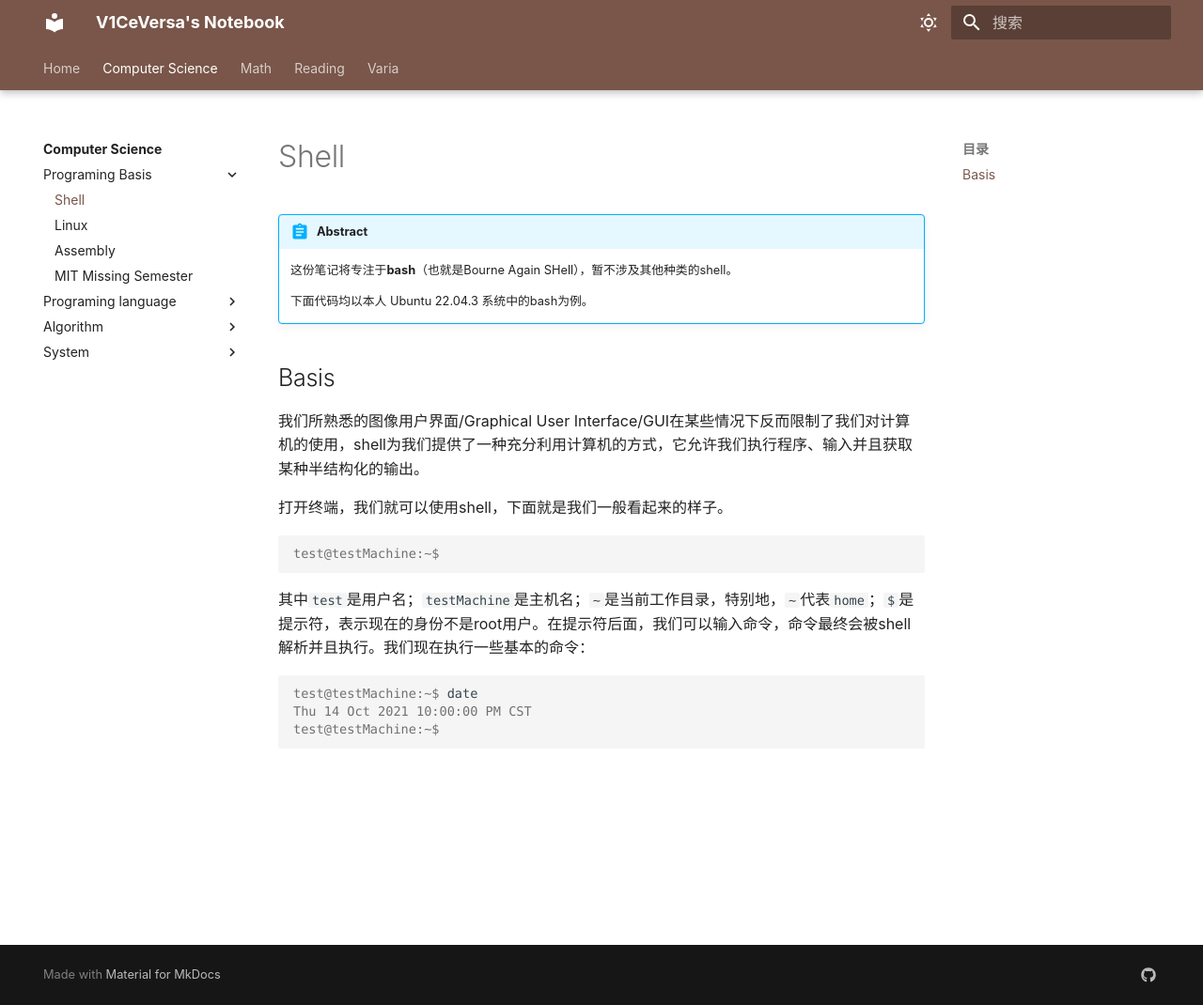
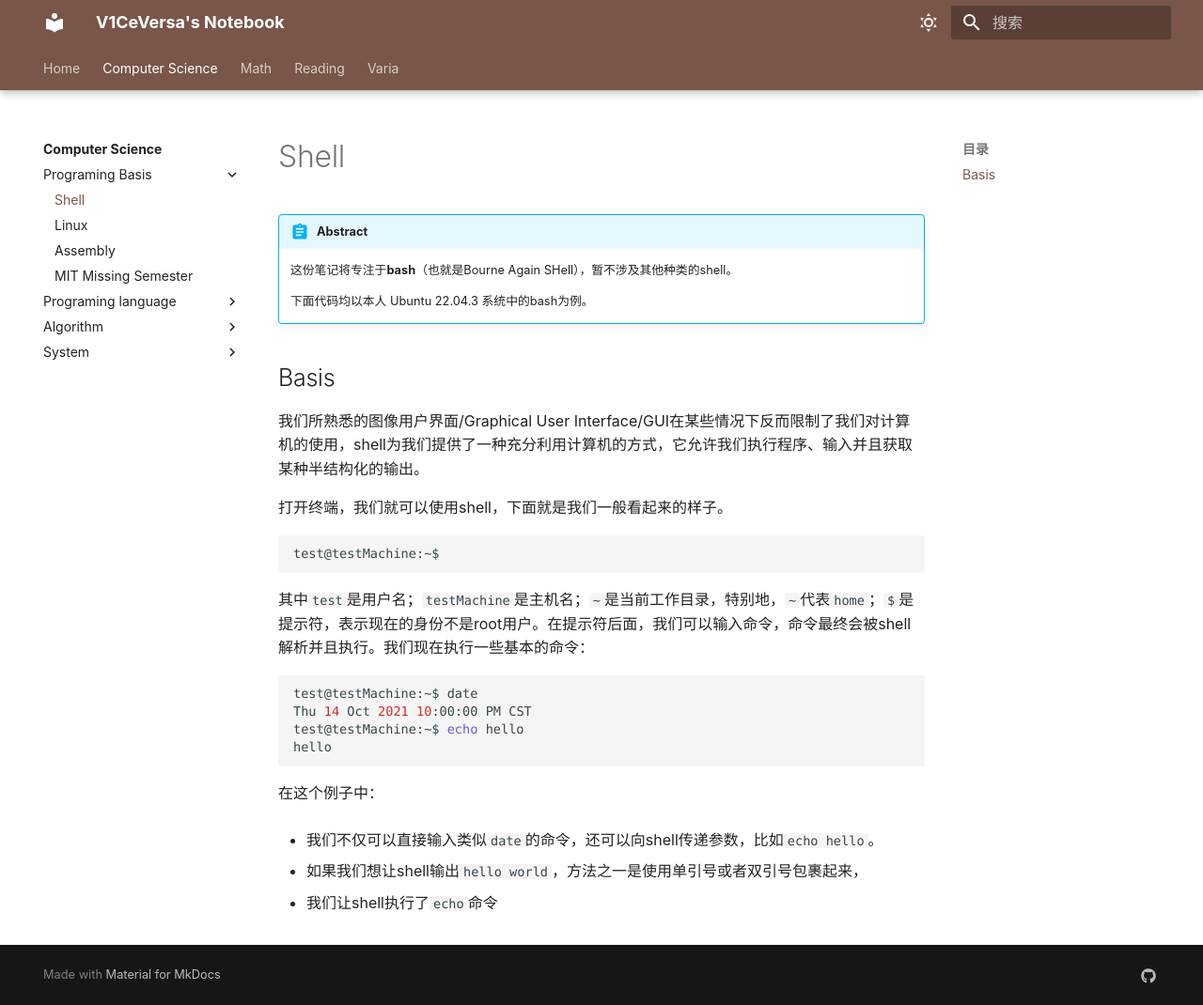
Before and after one commit to V1CeVersaa/V1CeVersaa.github.io, an MkDocs documentation site: the page built from docs/Computer Science/Programming Basis/Shell.md, in a window 1280 px wide and 1070 px high. Shown: the whole window at 94% size. Built offline with MkDocs 1.6.1 and Material for MkDocs 9.7.7, drawn with Linux system fonts in a browser that asks for light colours; nearby versions of some CDN libraries; some web fonts are replaced; comment, search, counter and statistics services are not loaded; a style sheet for code colours, icons or effects is not loaded.

Commit message:
update: 240228

````diff
--- a/docs/Computer Science/Programming Basis/Shell.md
+++ b/docs/Computer Science/Programming Basis/Shell.md
@@ -12,14 +12,23 @@
 
 打开终端，我们就可以使用shell，下面就是我们一般看起来的样子。
 
-```console
+```shell
 test@testMachine:~$
 ```
 
 其中`test`是用户名；`testMachine`是主机名；`~`是当前工作目录，特别地，`~`代表`home`；`$`是提示符，表示现在的身份不是root用户。在提示符后面，我们可以输入命令，命令最终会被shell解析并且执行。我们现在执行一些基本的命令：
 
-```console
+```shell
 test@testMachine:~$ date
 Thu 14 Oct 2021 10:00:00 PM CST
-test@testMachine:~$
+test@testMachine:~$ echo hello
+hello
 ```
+
+在这个例子中：
+
+- 我们不仅可以直接输入类似`date`的命令，还可以向shell传递参数，比如`echo hello`。
+
+- 如果我们想让shell输出`hello world`，方法之一是使用单引号或者双引号包裹起来，
+
+- 我们让shell执行了`echo`命令
````
Also changed, not shown: docs/Computer Science/System/System1.md (+6 -0 lines), docs/Computer Science/System/Verilog.md (+13 -0 lines), docs/Computer Science/index.md (+0 -5 lines), docs/Math/index.md (+0 -2 lines), docs/index.md (+0 -2 lines).
